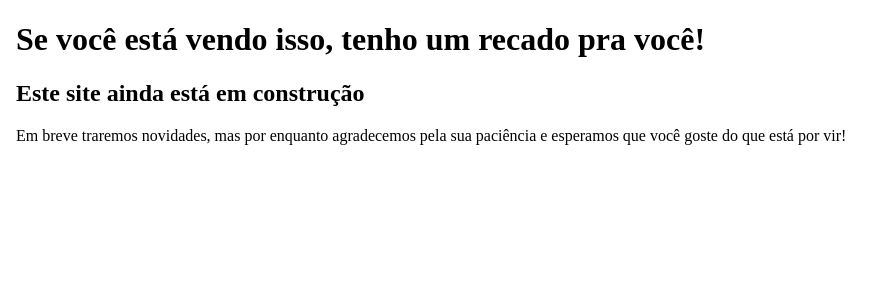
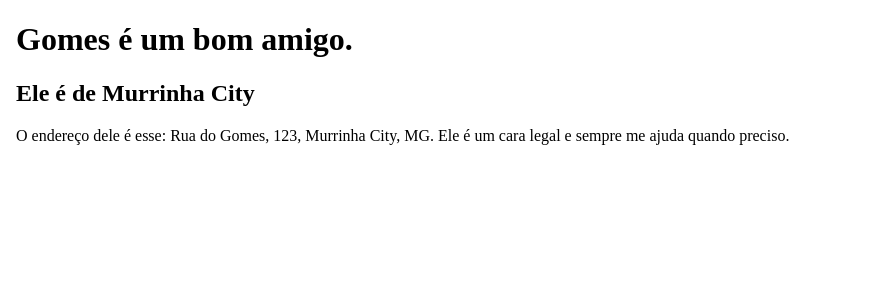
Before and after one commit to OPedroTxr/clone-tabnews, a Next.js app: page / in a window 1280 px wide. Shown: the top 300 px of the page, without its empty margins (0-892 px from the left). Built offline with nearby package versions, Linux system fonts and the light colour scheme.

Commit message:
meme pra zuar o gomes

```diff
--- a/pages/index.js
+++ b/pages/index.js
@@ -1,11 +1,11 @@
 function Home() {
   return (
     <body>
-      <h1 class="titulo">Se você está vendo isso, tenho um recado pra você!</h1>
-      <h2>Este site ainda está em construção</h2>
+      <h1 class="titulo">Gomes é um bom amigo.</h1>
+      <h2>Ele é de Murrinha City</h2>
       <p>
-        Em breve traremos novidades, mas por enquanto agradecemos pela sua
-        paciência e esperamos que você goste do que está por vir!
+        O endereço dele é esse: Rua do Gomes, 123, Murrinha City, MG. Ele é um
+        cara legal e sempre me ajuda quando preciso.
       </p>
     </body>
   );
```
